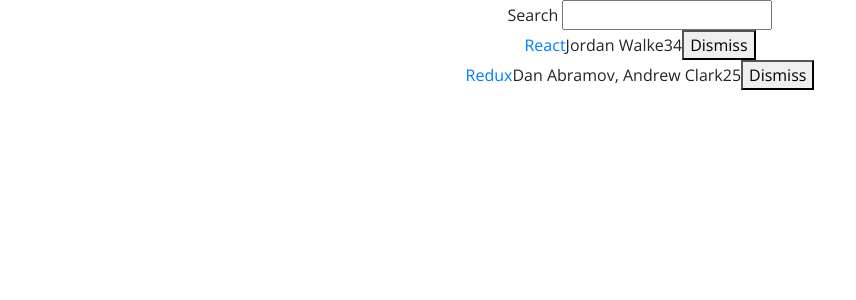
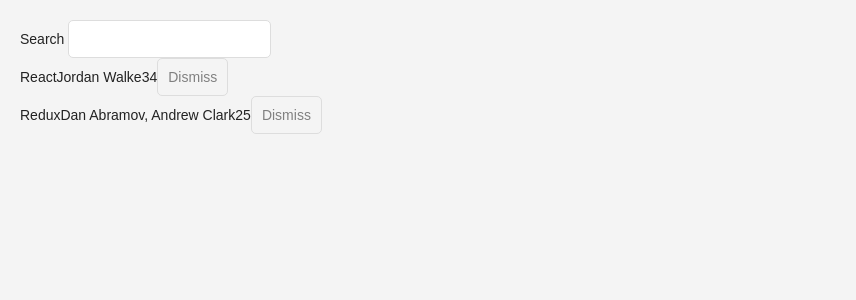
Before and after one commit to ammanueladdis/manny_app, a React (Create React App) app: page / in a window 1280 px wide. Shown: the top 300 px of the page, without its empty margins (0-856 px from the left). Built offline with nearby package versions, Linux system fonts and the light colour scheme.

Commit message:
pg 73 or so CSS stuff done and re-writing components as ES6 stateless arrow functions

```diff
--- a/src/App.css
+++ b/src/App.css
@@ -1,70 +1,57 @@
-body{
-  font-family: 'Open Sans', sans-serif;
+.page {
+  margin: 20px;
 }
-.App{
+
+.interactions {
   text-align: center;
 }
 
-.App-header{
-  height: 150px;
-  padding: 20px;
-  color: white;
+.table {
+  margin: 20px 0;
 }
 
-.App-title{
-  font-size: 1.5em;
+.table-header {
+  display: flex;
+  line-height: 24px;
+  font-size: 16px;
+  padding: 0 10px;
+  justify-content: space-between;
 }
 
-.App-intro{
-  font-size: large;
+.table-empty {
+  margin: 200px;
+  text-align: center;
+  font-size: 16px;
 }
 
-form, {
-  margin: 0 auto;
+.table-row {
+  display: flex;
+  line-height: 24px;
+  white-space: nowrap;
+  margin: 10px 0;
+  padding: 10px;
+  background: #ffffff;
+  border: 1px solid #e3e3e3
 }
 
-.btn{
-  margin: 0 auto;
-  margin-top: 15px;
+.table-header > span {
+  overflow: hidden;
+  text-overflow: ellipsis;
+  padding: 0 5px;
 }
 
-@keyframes App-logo-spin{
-  from { transform: rotate(0deg); }
-  to { transform: rotate(360deg); }
+.button-inline {
+  border-width: 0;
+  background: transparent;
+  color: inherit;
+  text-align: inherit;
+  -webkit-font-smoothing: inherit;
+  padding: 0;
+  font-size: inherit;
+  cursor: pointer;
 }
 
-.movie{
-  margin-top: 20px;
-  background-color: #fdfdfd;
+.button-active {
+  border-radius: 0;
+  border-bottom: 1px solid #38BB6C;
 }
-
-.movieTitle{
-  margin-top: 20px;
-}
-
-.movieImg{
-  margin-top: 20px;
-}
-
-.overview{
-  font-size: 1em;
-  position: absolute;
-  bottom: 20%;
-  margin: 0 10%;
-  text-align: center;
-  color: rgba(0, 0, 0, 0);
-  transition: all .3s;
-}
-
-.movie:hover > .overview{
-  bottom: 25%;
-  color: black;
-  transition: all .3s;
-  z-index: 2;
-  line-height: 2;
-  font-weight: 600;
-}
-
-.movie:hover > .movieImg{
-  opacity: 0.5;
-}
--- a/src/App.js
+++ b/src/App.js
@@ -64,14 +64,15 @@
 
     const { searchTerm, list } = this.state;
     return (
-      <div className="App">
-
+      <div className="page">
+        <div>
           <Search
             value={searchTerm}
             onChange={this.onSearchChange}
           >
             Search
           </Search>
+        </div>
 
         <Table2
           list={list}
@@ -85,10 +86,7 @@
   }
 }
 
-class Search extends Component {
-  render() {
-    const { value, onChange, children } = this.props;
-    return (
+const Search = ({ value, onChange, children }) =>
   <form>
     {children} <input
       type="text"
@@ -97,9 +95,7 @@
     />
   </form>
 
-    );
-  }
-}
+
 
 class Table2 extends Component {
   render() {
--- a/src/index.css
+++ b/src/index.css
@@ -1,5 +1,44 @@
 body {
+  color: #222;
+  background: #f4f4f4;
+  font: 400 14px CoreSans, Arial, sans-serif;
+}
+
+a {
+  color: #222;
+}
+
+a:hover {
+  text-decoration: underline;
+}
+
+ul,li {
+  list-style: none;
+  padding: 0;
   margin: 0;
-  padding: 0;
-  font-family: sans-serif;
 }
+
+input {
+  padding: 10px;
+  border-radius: 5px;
+  outline: none;
+  margin-right: 10px;
+  border: 1px solid #dddddd;
+}
+
+button {
+  padding: 10px;
+  border-radius: 5px;
+  border: 1px solid #dddddd;
+  background: transparent;
+  color: #808080;
+  cursor: pointer;
+}
+
+button:hover {
+  color: #222;
+}
+
+*:focus {
+  outline: none;
+}
```
Lines whose indentation alone changed are shown as unchanged.
